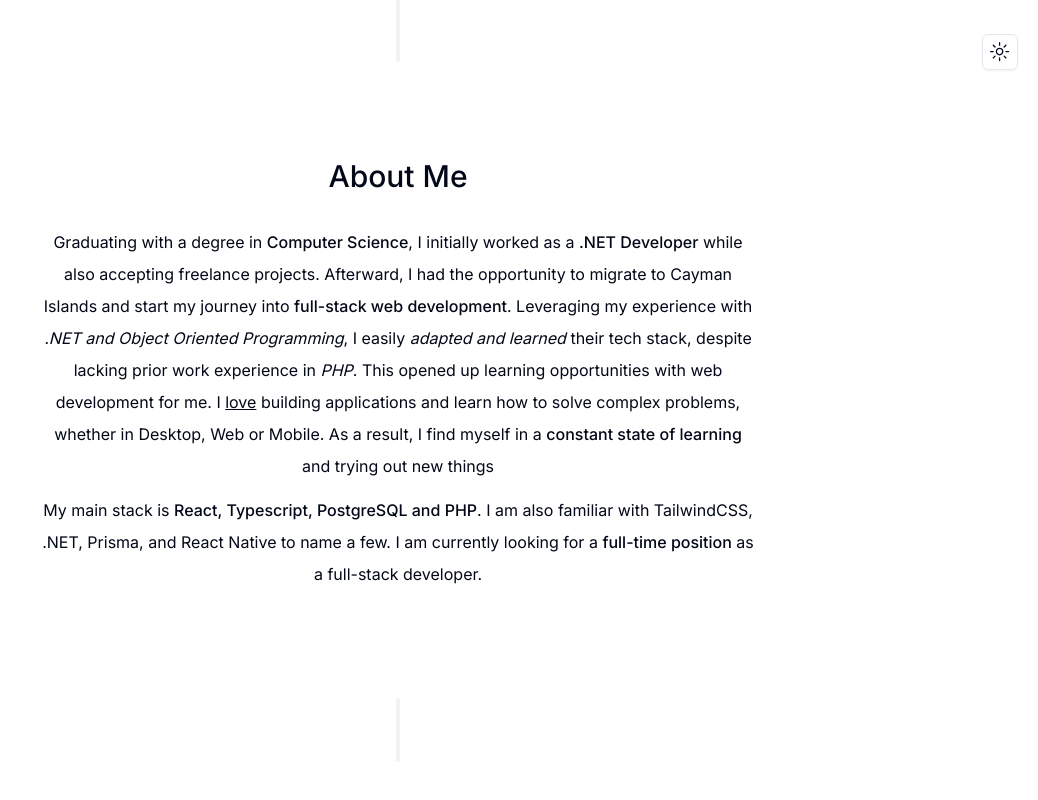
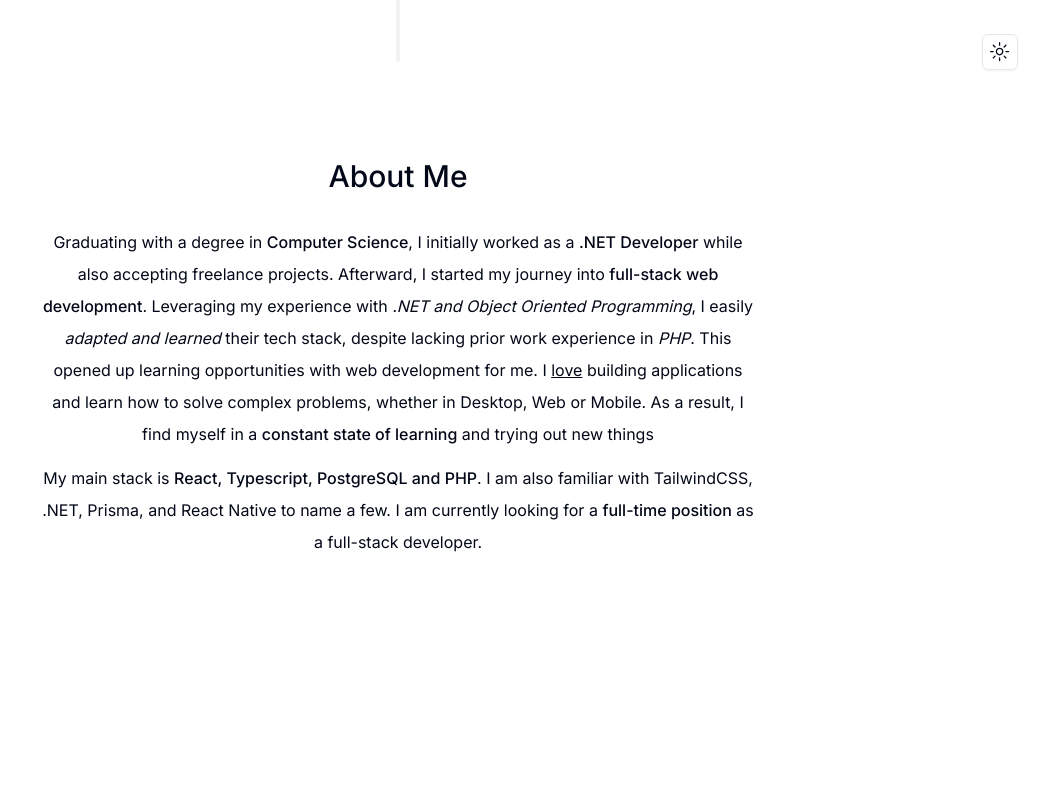
Before and after one commit to ezanglo/portfolio, a Next.js app: page / in a window 1280 px wide. Shown: the part 710-1510 px from the top of the page, without its empty margins (242-1280 px from the left). Built offline with nearby package versions, Linux system fonts and the light colour scheme.

Commit message:
Minor UI Updates

```diff
--- a/app/page.tsx
+++ b/app/page.tsx
@@ -9,7 +9,6 @@ export default function Home() {
         <HeroSection />
         <SectionDivider />
         <AboutSection />
-        <SectionDivider />
       </div>
     </main>
   );
--- a/components/about-section.tsx
+++ b/components/about-section.tsx
@@ -18,8 +18,7 @@ export default function AboutSection() {
         Graduating with a degree in{" "}
         <span className="font-medium">Computer Science</span>, I initially
         worked as a <span className="font-medium">.NET Developer</span> while
-        also accepting freelance projects. Afterward, I had the opportunity to
-        migrate to Cayman Islands and start my journey into{" "}
+        also accepting freelance projects. Afterward, I started my journey into{" "}
         <span className="font-medium">full-stack web development</span>.
         Leveraging my experience with{" "}
         <span className="italic">.NET and Object Oriented Programming</span>, I
--- a/components/hero-section.tsx
+++ b/components/hero-section.tsx
@@ -16,7 +16,10 @@ import { Button } from "./ui/button";
 
 export default function HeroSection() {
   return (
-    <section className="mb-28 max-w-[50rem] text-center sm:mb-0 scroll-mt-[100rem]">
+    <section
+      id="home"
+      className="mb-28 max-w-[50rem] text-center sm:mb-0 scroll-mt-[100rem]"
+    >
       <div className="grid grid-cols-1">
         <motion.div
           initial={{ opacity: 0, scale: 0 }}
```
